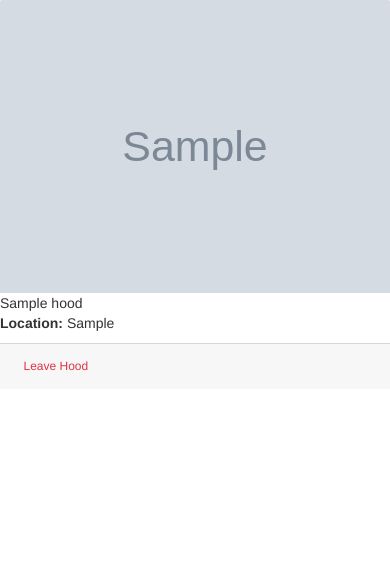
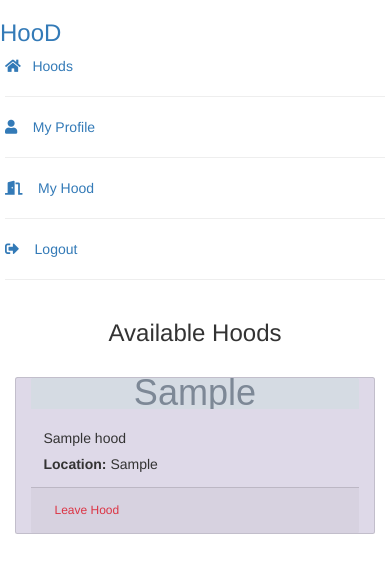
Before and after one commit to DebbieElabonga/neighbourhood, a Django app: page / in a window 390 px wide. Shown: the top 573 px of the page. Run offline with Django 3.2, Linux system fonts and the light colour scheme; a user stored in the database is signed in; tables that the repository leaves empty hold one stand-in row (values such as "Sample post"); grey boxes marked "Sample" are stand-in pictures; some libraries are stand-ins or nearby versions; some web fonts are replaced.

Commit message:
navbar added

```diff
--- a/app/templates/base.html
+++ b/app/templates/base.html
@@ -24,7 +24,7 @@
 
 </head>
 <body >
-
+  {% include "navbar.html" %}
     {% block content %}
 
     {%endblock%}
--- a/app/templates/hoods.html
+++ b/app/templates/hoods.html
@@ -1,10 +1,25 @@
 {% extends 'base.html' %}
+
 {% block content%}
 
+<style>
+  .card-img-top {
+  width: 100%;
+  height: 8vw;
+  object-fit: cover;
+}
+</style>
+
+<div class="container">
+  <h3 class="text-center mb-4">Available Hoods</h3>
+  <div class="row justify-content-center">
     {% for hood in hood %}
+    <div class="card col-md-3 m-4" style="background-color: #DED9E8;">
       <img class="card-img-top" src="{{hood.image.url}}" alt="Card image cap">
-{{hood.name}}
-<p><b>Location:</b> {{hood.location}}</p>
+      <div class="card-body">
+        <h5 class="card-title">{{hood.name}}</h5>
+        <p class="card-text text-10"> <b>Location:</b> {{hood.location}}</p>
+      </div>
       <div class="card-footer">
         {% if request.user.profile.hood == hood %}
         <small class="text-muted"><a href="{% url 'leave-hood' hood.id %}" class="btn btn-outline-danger btn-sm">Leave
@@ -15,6 +30,8 @@
         {% endif %}
 
       </div>
+    </div>
     {% endfor %}
-
+  </div>
+</div>
 {% endblock %}
--- /dev/null
+++ b/app/templates/navbar.html
@@ -0,0 +1,43 @@
+{% load static %}
+<nav id="sidebar" class="">
+    <div class="sidebar-header ">
+        <h3><a href="">HooD</a></h3>
+    </div>
+    {% if user.is_authenticated %}
+    <ul class="list-unstyled components mr-2 ml-2">
+        <li class="mb-4">
+            <a href="{% url 'dashboard' %}">
+                <i class="fas fa-home"></i>
+                &nbsp; Hoods
+            </a>
+
+        </li>
+        <hr>
+        <li class="mb-4">
+            <a href="{% url 'profile' user.username  %}">
+                <i class="fas fa-user"></i>&nbsp;
+                &nbsp; My Profile
+            </a>
+        </li>
+        <hr>
+        {% if user.profile.hood %}
+        <li class="mb-4">
+            <a href="{% url 'hood' user.profile.hood.id %}">
+                <i class="fas fa-door-open"></i>&nbsp;
+                &nbsp; My Hood
+            </a>
+        </li>
+        <hr>
+        {%else%}
+        {%endif%}
+        <li class="mb-4">
+            <a href="{% url 'logout' %}">
+                <i class="fas fa-sign-out-alt"></i>&nbsp;
+                &nbsp; Logout
+            </a>
+        </li>
+        <hr>
+    </ul>
+
+    {% endif%}
+</nav>
--- a/app/views.py
+++ b/app/views.py
@@ -1,7 +1,10 @@
 from django.shortcuts import render, redirect, get_object_or_404
+from django.contrib.auth import login, authenticate
+from app.forms import *
+from django.contrib.auth.decorators import login_required
+from django.contrib.auth.models import User
 from app.models import *
-from app.forms import *
-from django.contrib.auth import login, authenticate
+
 # Create your views here.
 def dashboard(request):
     hood = Hood.objects.all()
@@ -24,20 +27,26 @@ def signup(request):
         form = SignUpForm()
     return render(request, 'signup.html', {'form': form})
 
+@login_required(login_url='login')
 def join_hood(request, id):
     hood = get_object_or_404(Hood, id=id)
     request.user.profile.hood = hood
     request.user.profile.save()
     return redirect('dashboard')
 
-
+@login_required(login_url='login')
 def leave_hood(request, id):
     hood = get_object_or_404(Hood, id=id)
     request.user.profile.hood = None
     request.user.profile.save()
     return redirect('dashboard')
 
+@login_required(login_url='login')
 def profile(request, username):
+    try:
+        profile = request.user.profile
+    except Profile.DoesNotExist:
+        profile = Profile(user=request.user)
     if request.method == 'POST':
         prof_form = UpdateUserProfileForm(request.POST, request.FILES, instance=request.user.profile)
         if prof_form.is_valid():
--- a/hood/settings.py
+++ b/hood/settings.py
@@ -133,3 +133,7 @@ DEFAULT_AUTO_FIELD = 'django.db.models.BigAutoField'
 
 MEDIA_URL = '/media/'
 MEDIA_ROOT = os.path.join(BASE_DIR, 'media')
+
+LOGIN_REDIRECT_URL = 'dashboard'
+
+LOGOUT_REDIRECT_URL = 'login'
```
Also changed, not shown: static/style.css (added, +153 -0 lines). Lines whose indentation alone changed are shown as unchanged.
